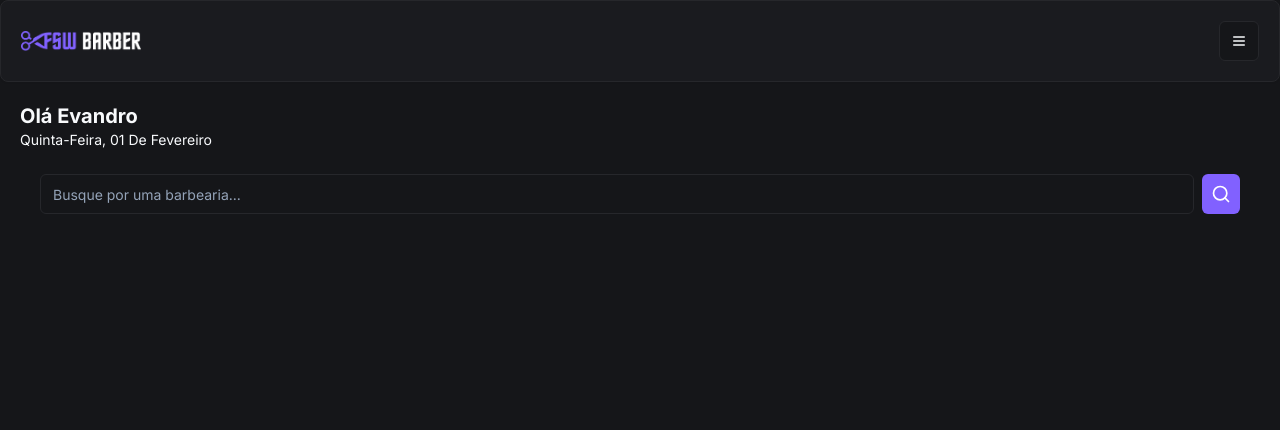
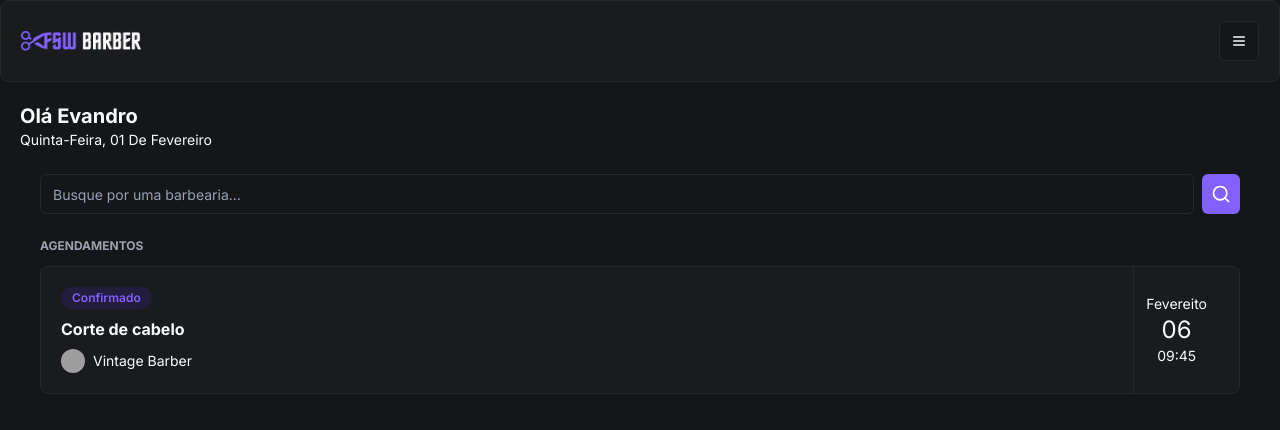
Before and after one commit to vandodev/fullstack-week-barber, a Next.js app in the folder web/: page / in a window 1280 px wide. Shown: the top 430 px of the page. Built offline with nearby package versions, Linux system fonts and the light colour scheme; grey boxes are pictures that could not be loaded.

Commit message:
:barber: :scissors: :barber: Componente de agendamento

```diff
--- a/web/app/(home)/page.tsx
+++ b/web/app/(home)/page.tsx
@@ -3,6 +3,7 @@
 import { format } from "date-fns";
 import { ptBR } from "date-fns/locale";
 import Search from "./_components/search";
+import BookingItem from "../_components/booking-item";
 
 export default function Home() {
   return (
@@ -20,6 +21,11 @@
             <div className="px-5 mt-6">
                 <Search />
             </div>
+
+            <div className="px-5 mt-6 ">
+                <h2 className="text-xs mb-3 uppercase text-gray-400 font-bold">Agendamentos</h2>
+                <BookingItem />
+            </div>
         </div>
     </div>
   );
--- /dev/null
+++ b/web/app/_components/booking-item.tsx
@@ -0,0 +1,35 @@
+import { Card, CardContent } from "./ui/card";
+import { Badge } from "./ui/badge";
+import { Avatar, AvatarFallback, AvatarImage } from "./ui/avatar";
+
+const BookingItem = () => {
+ return(
+    <Card className="min-w-full">
+        <CardContent className="p-5 flex justify-between py-0">
+            <div className="flex flex-col gap-2 py-5">
+                <Badge  className="bg-[#221c3d] text-primary hover[#221c3d] w-fit">Confirmado</Badge>
+                <h2 className="font-bold">Corte de cabelo</h2>
+                <div className="flex items-center gap-2">
+                    <Avatar className="h-6 w-6">
+                        <AvatarImage src="https://utfs.io/f/c97a2dc9-cf62-468b-a851-bfd2bdde775f-16p.png"/>
+                        <AvatarFallback>A</AvatarFallback>
+                    </Avatar>
+                    <h3 className="text-sm">Vintage Barber</h3>
+                </div>
+
+
+            </div>
+
+            <div className="flex flex-col items-center justify-center border-l border-solid px-3 border-secondary">
+                <p className="text-sm">Fevereito</p>
+                <p className="text-2xl">06</p>
+                <p className="text-sm">09:45</p>
+            </div>
+
+        </CardContent>
+    </Card>
+
+ )
+}
+
+export default BookingItem;
--- /dev/null
+++ b/web/app/_components/ui/avatar.tsx
@@ -0,0 +1,50 @@
+"use client"
+
+import * as React from "react"
+import * as AvatarPrimitive from "@radix-ui/react-avatar"
+
+import { cn } from "@/app/_lib/utils"
+
+const Avatar = React.forwardRef<
+  React.ElementRef<typeof AvatarPrimitive.Root>,
+  React.ComponentPropsWithoutRef<typeof AvatarPrimitive.Root>
+>(({ className, ...props }, ref) => (
+  <AvatarPrimitive.Root
+    ref={ref}
+    className={cn(
+      "relative flex h-10 w-10 shrink-0 overflow-hidden rounded-full",
+      className
+    )}
+    {...props}
+  />
+))
+Avatar.displayName = AvatarPrimitive.Root.displayName
+
+const AvatarImage = React.forwardRef<
+  React.ElementRef<typeof AvatarPrimitive.Image>,
+  React.ComponentPropsWithoutRef<typeof AvatarPrimitive.Image>
+>(({ className, ...props }, ref) => (
+  <AvatarPrimitive.Image
+    ref={ref}
+    className={cn("aspect-square h-full w-full", className)}
+    {...props}
+  />
+))
+AvatarImage.displayName = AvatarPrimitive.Image.displayName
+
+const AvatarFallback = React.forwardRef<
+  React.ElementRef<typeof AvatarPrimitive.Fallback>,
+  React.ComponentPropsWithoutRef<typeof AvatarPrimitive.Fallback>
+>(({ className, ...props }, ref) => (
+  <AvatarPrimitive.Fallback
+    ref={ref}
+    className={cn(
+      "flex h-full w-full items-center justify-center rounded-full bg-muted",
+      className
+    )}
+    {...props}
+  />
+))
+AvatarFallback.displayName = AvatarPrimitive.Fallback.displayName
+
+export { Avatar, AvatarImage, AvatarFallback }
--- /dev/null
+++ b/web/app/_components/ui/badge.tsx
@@ -0,0 +1,36 @@
+import * as React from "react"
+import { cva, type VariantProps } from "class-variance-authority"
+
+import { cn } from "@/app/_lib/utils"
+
+const badgeVariants = cva(
+  "inline-flex items-center rounded-full border px-2.5 py-0.5 text-xs font-semibold transition-colors focus:outline-none focus:ring-2 focus:ring-ring focus:ring-offset-2",
+  {
+    variants: {
+      variant: {
+        default:
+          "border-transparent bg-primary text-primary-foreground hover:bg-primary/80",
+        secondary:
+          "border-transparent bg-secondary text-secondary-foreground hover:bg-secondary/80",
+        destructive:
+          "border-transparent bg-destructive text-destructive-foreground hover:bg-destructive/80",
+        outline: "text-foreground",
+      },
+    },
+    defaultVariants: {
+      variant: "default",
+    },
+  }
+)
+
+export interface BadgeProps
+  extends React.HTMLAttributes<HTMLDivElement>,
+    VariantProps<typeof badgeVariants> {}
+
+function Badge({ className, variant, ...props }: BadgeProps) {
+  return (
+    <div className={cn(badgeVariants({ variant }), className)} {...props} />
+  )
+}
+
+export { Badge, badgeVariants }
--- a/web/package.json
+++ b/web/package.json
@@ -13,6 +13,7 @@
   },
   "dependencies": {
     "@prisma/client": "^5.9.1",
+    "@radix-ui/react-avatar": "^1.0.4",
     "@radix-ui/react-slot": "^1.0.2",
     "class-variance-authority": "^0.7.0",
     "clsx": "^2.1.0",
```
Also changed, not shown: 1 other file (tests, documents, lock files or other folders).
